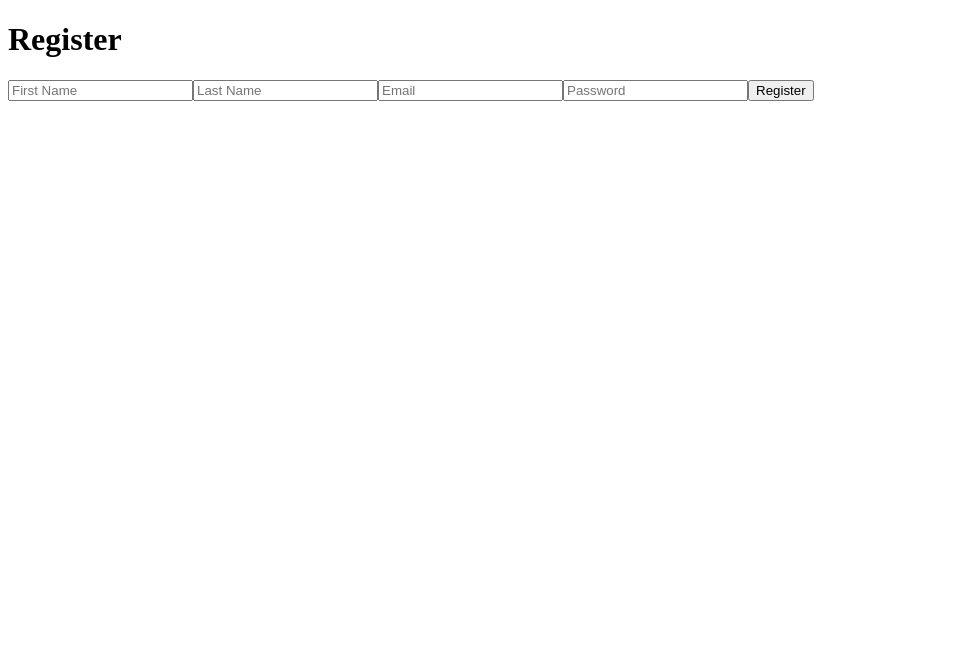
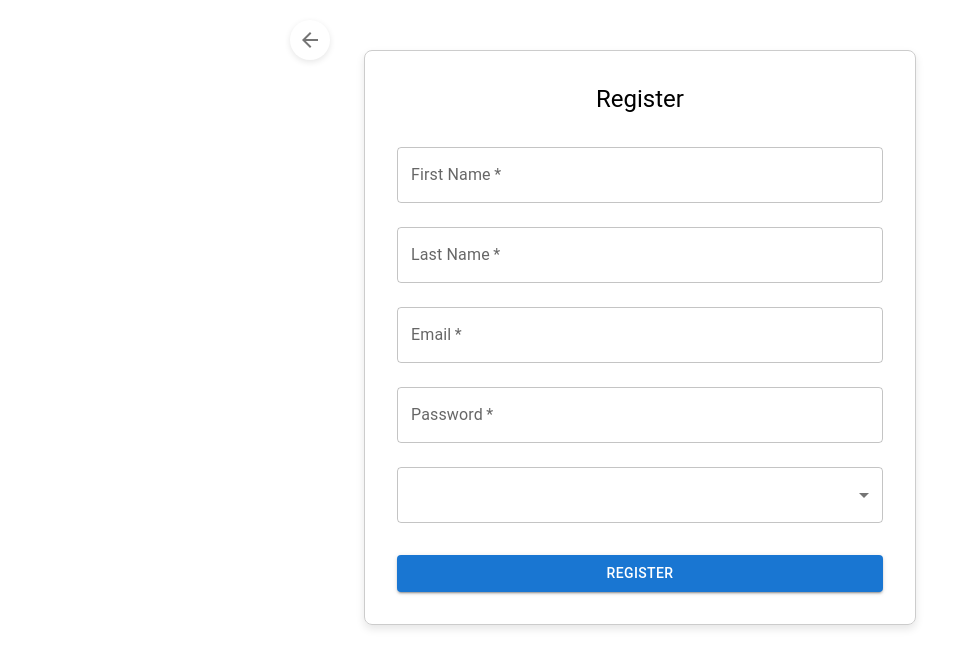
Before and after one commit to pebueno/sales-authentication-system, a React (Vite) app in the folder client/: page /register in a window 1280 px wide. Shown: the top 668 px of the page, without its empty margins (0-971 px from the left). Built offline with nearby package versions, Linux system fonts and the light colour scheme.

Commit message:
Add Material UI and finish register form

```diff
--- a/client/package.json
+++ b/client/package.json
@@ -10,6 +10,10 @@
     "preview": "vite preview"
   },
   "dependencies": {
+    "@emotion/react": "^11.13.3",
+    "@emotion/styled": "^11.13.0",
+    "@mui/icons-material": "^6.1.7",
+    "@mui/material": "^6.1.7",
     "axios": "^1.7.7",
     "jwt-decode": "^4.0.0",
     "react": "^18.3.1",
@@ -23,6 +27,7 @@
     "@types/jest": "^29.5.14",
     "@types/react": "^18.3.12",
     "@types/react-dom": "^18.3.1",
+    "@types/react-router-dom": "^5.3.3",
     "@vitejs/plugin-react": "^4.3.3",
     "eslint": "^9.13.0",
     "eslint-plugin-react-hooks": "^5.0.0",
--- a/client/src/components/LoginForm.tsx
+++ b/client/src/components/LoginForm.tsx
@@ -1,4 +1,5 @@
 import React, { useState } from 'react';
+import { TextField, Button, Box, Typography, Container } from '@mui/material';
 
 interface LoginFormProps {
   onSubmit: (data: { email: string; password: string }) => void;
@@ -10,25 +11,65 @@ const LoginForm: React.FC<LoginFormProps> = ({ onSubmit }) => {
 
   const handleSubmit = (e: React.FormEvent) => {
     e.preventDefault();
-    onSubmit({ email, password }); // Pass email and password as an object
+    onSubmit({ email, password });
   };
 
   return (
-    <form onSubmit={handleSubmit}>
-      <input
+    <Container maxWidth="sm" style={{ marginTop: '100px' }}>
+      <Box
+        component="form"
+        onSubmit={handleSubmit}
+        sx={{
+          display: 'flex',
+          flexDirection: 'column',
+          alignItems: 'center',
+          padding: '2rem',
+          border: '1px solid #ccc',
+          borderRadius: '8px',
+          boxShadow: '0 4px 8px rgba(0, 0, 0, 0.1)',
+        }}
+      >
+        <Typography variant="h5" component="h1" sx={{ marginBottom: '1rem' }}>
+          Login
+        </Typography>
+        <TextField
+          label="Email"
           type="email"
-        placeholder="Email"
           value={email}
           onChange={(e) => setEmail(e.target.value)}
+          fullWidth
+          margin="normal"
+          required
         />
-      <input
+        <TextField
+          label="Password"
           type="password"
-        placeholder="Password"
           value={password}
           onChange={(e) => setPassword(e.target.value)}
+          fullWidth
+          margin="normal"
+          required
         />
-      <button type="submit">Login</button>
-    </form>
+        <Button
+          type="submit"
+          variant="contained"
+          color="primary"
+          fullWidth
+          sx={{ marginTop: '1rem' }}
+        >
+          Login
+        </Button>
+        <Button
+          variant="outlined"
+          color="secondary"
+          fullWidth
+          sx={{ marginTop: '0.5rem' }}
+          onClick={() => (window.location.href = '/register')}
+        >
+          Register
+        </Button>
+      </Box>
+    </Container>
   );
 };
 
--- a/client/src/components/RegisterForm.tsx
+++ b/client/src/components/RegisterForm.tsx
@@ -1,11 +1,129 @@
+// import React, { useState } from 'react';
+// import {
+//   TextField,
+//   Button,
+//   MenuItem,
+//   Select,
+//   InputLabel,
+//   FormControl,
+// } from '@mui/material';
+// import { RegisterUserData } from './common/types';
+
+// type RegisterFormProps = {
+//   onSubmit: (data: RegisterUserData) => void;
+// };
+
+// const RegisterForm: React.FC<RegisterFormProps> = ({ onSubmit }) => {
+//   const [formData, setFormData] = useState<RegisterUserData>({
+//     firstName: '',
+//     lastName: '',
+//     email: '',
+//     password: '',
+//     role: 'guest',
+//   });
+
+//   const handleChange = (
+//     e: React.ChangeEvent<HTMLInputElement | { name?: string; value: unknown }>,
+//   ) => {
+//     const { name, value } = e.target;
+//     setFormData((prev) => ({
+//       ...prev,
+//       [name as string]: value as string,
+//     }));
+//   };
+
+//   const handleSubmit = (e: React.FormEvent) => {
+//     e.preventDefault();
+//     onSubmit(formData);
+//   };
+
+//   return (
+//     <form onSubmit={handleSubmit} style={{ maxWidth: 400, margin: '0 auto' }}>
+//       <TextField
+//         label="First Name"
+//         name="firstName"
+//         value={formData.firstName}
+//         onChange={handleChange}
+//         fullWidth
+//         required
+//         margin="normal"
+//       />
+//       <TextField
+//         label="Last Name"
+//         name="lastName"
+//         value={formData.lastName}
+//         onChange={handleChange}
+//         fullWidth
+//         required
+//         margin="normal"
+//       />
+//       <TextField
+//         label="Email"
+//         name="email"
+//         value={formData.email}
+//         onChange={handleChange}
+//         fullWidth
+//         required
+//         margin="normal"
+//         type="email"
+//       />
+//       <TextField
+//         label="Password"
+//         name="password"
+//         value={formData.password}
+//         onChange={handleChange}
+//         fullWidth
+//         required
+//         margin="normal"
+//         type="password"
+//       />
+//       <FormControl fullWidth margin="normal">
+//         <InputLabel id="role-select-label">Role</InputLabel>
+//         <Select
+//           value={formData.role}
+//           name="role"
+//           onChange={(e) =>
+//             setFormData((prev) => ({
+//               ...prev,
+//               role: e.target.value as RegisterUserData['role'],
+//             }))
+//           }
+//           fullWidth
+//         >
+//           <MenuItem value="guest">Guest</MenuItem>
+//           <MenuItem value="agent">Agent</MenuItem>
+//           <MenuItem value="admin">Admin</MenuItem>
+//         </Select>
+//       </FormControl>
+//       <Button variant="contained" color="primary" type="submit" fullWidth>
+//         Register
+//       </Button>
+//     </form>
+//   );
+// };
+
+// export default RegisterForm;
+
 import React, { useState } from 'react';
+import {
+  TextField,
+  Button,
+  Box,
+  Typography,
+  Select,
+  MenuItem,
+  Container,
+  IconButton,
+} from '@mui/material';
+import ArrowBackIcon from '@mui/icons-material/ArrowBack';
 import { RegisterUserData } from './common/types';
 
 type RegisterFormProps = {
   onSubmit: (data: RegisterUserData) => void;
+  onGoBack: () => void; // Callback for navigating back to Login
 };
 
-const RegisterForm: React.FC<RegisterFormProps> = ({ onSubmit }) => {
+const RegisterForm: React.FC<RegisterFormProps> = ({ onSubmit, onGoBack }) => {
   const [formData, setFormData] = useState<RegisterUserData>({
     firstName: '',
     lastName: '',
@@ -14,9 +132,21 @@ const RegisterForm: React.FC<RegisterFormProps> = ({ onSubmit }) => {
     role: 'guest',
   });
 
-  const handleChange = (e: React.ChangeEvent<HTMLInputElement>) => {
+  const handleChange = (
+    e: React.ChangeEvent<HTMLInputElement | HTMLTextAreaElement>,
+  ) => {
     const { name, value } = e.target;
     setFormData((prev) => ({ ...prev, [name]: value }));
+  };
+
+  const handleRoleChange = (
+    e: React.ChangeEvent<{ value: unknown; name?: string }>,
+  ) => {
+    const { value } = e.target;
+    setFormData((prev) => ({
+      ...prev,
+      role: value as RegisterUserData['role'],
+    }));
   };
 
   const handleSubmit = (e: React.FormEvent) => {
@@ -25,41 +155,103 @@ const RegisterForm: React.FC<RegisterFormProps> = ({ onSubmit }) => {
   };
 
   return (
-    <form onSubmit={handleSubmit}>
-      <input
-        type="text"
+    <Container
+      maxWidth="sm"
+      style={{ marginTop: '50px', position: 'relative' }}
+    >
+      <IconButton
+        onClick={onGoBack}
+        style={{
+          position: 'absolute',
+          top: '-30px',
+          left: '-50px',
+          backgroundColor: '#fff',
+          boxShadow: '0 2px 6px rgba(0, 0, 0, 0.1)',
+        }}
+      >
+        <ArrowBackIcon />
+      </IconButton>
+      <Box
+        component="form"
+        onSubmit={handleSubmit}
+        sx={{
+          display: 'flex',
+          flexDirection: 'column',
+          alignItems: 'center',
+          padding: '2rem',
+          border: '1px solid #ccc',
+          borderRadius: '8px',
+          boxShadow: '0 4px 8px rgba(0, 0, 0, 0.1)',
+        }}
+      >
+        <Typography variant="h5" component="h1" sx={{ marginBottom: '1rem' }}>
+          Register
+        </Typography>
+        <TextField
+          label="First Name"
           name="firstName"
-        placeholder="First Name"
           value={formData.firstName}
           onChange={handleChange}
+          fullWidth
+          margin="normal"
           required
         />
-      <input
-        type="text"
+        <TextField
+          label="Last Name"
           name="lastName"
-        placeholder="Last Name"
           value={formData.lastName}
           onChange={handleChange}
+          fullWidth
+          margin="normal"
           required
         />
-      <input
-        type="email"
+        <TextField
+          label="Email"
           name="email"
-        placeholder="Email"
           value={formData.email}
           onChange={handleChange}
+          fullWidth
+          margin="normal"
           required
         />
-      <input
+        <TextField
+          label="Password"
+          name="password"
           type="password"
-        name="password"
-        placeholder="Password"
           value={formData.password}
           onChange={handleChange}
+          fullWidth
+          margin="normal"
           required
         />
-      <button type="submit">Register</button>
-    </form>
+        <Select
+          value={formData.role}
+          // onChange={handleRoleChange}
+          onChange={(e) =>
+            setFormData((prev) => ({
+              ...prev,
+              role: e.target.value as RegisterUserData['role'],
+            }))
+          }
+          fullWidth
+          displayEmpty
+          sx={{ margin: '16px 0' }}
+        >
+          <MenuItem value="customer">Customer</MenuItem>
+          <MenuItem value="agent">Agent</MenuItem>
+          <MenuItem value="admin">Admin</MenuItem>
+        </Select>
+        <Button
+          type="submit"
+          variant="contained"
+          color="primary"
+          fullWidth
+          sx={{ marginTop: '1rem' }}
+        >
+          Register
+        </Button>
+      </Box>
+    </Container>
   );
 };
 
--- a/client/src/pages/LoginPage.tsx
+++ b/client/src/pages/LoginPage.tsx
@@ -18,12 +18,7 @@ const LoginPage: React.FC = () => {
     }
   };
 
-  return (
-    <div>
-      <h1>Login</h1>
-      <LoginForm onSubmit={handleLogin} />
-    </div>
-  );
+  return <LoginForm onSubmit={handleLogin} />;
 };
 
 export default LoginPage;
--- a/client/src/pages/RegisterPage.tsx
+++ b/client/src/pages/RegisterPage.tsx
@@ -1,12 +1,12 @@
 import React from 'react';
+import RegisterForm from '../components/RegisterForm';
 import { useNavigate } from 'react-router-dom';
 import { useAuth } from '../hooks/useAuth';
-import RegisterForm from '../components/RegisterForm';
 import { RegisterUserData } from '../components/common/types';
 
 const RegisterPage: React.FC = () => {
+  const { register } = useAuth();
   const navigate = useNavigate();
-  const { register } = useAuth();
 
   const handleRegister = async (data: RegisterUserData) => {
     try {
@@ -14,17 +14,16 @@ const RegisterPage: React.FC = () => {
       alert('Registration successful! Please log in.');
       navigate('/login');
     } catch (error) {
-      console.error('Registration failed:', error);
-      alert('Registration failed. Please try again.');
+      alert('Registration failed.');
+      console.error('Error during registration:', error);
     }
   };
 
-  return (
-    <div className="card">
-      <h1>Register</h1>
-      <RegisterForm onSubmit={handleRegister} />
-    </div>
-  );
+  const handleGoBack = () => {
+    navigate('/login');
+  };
+
+  return <RegisterForm onSubmit={handleRegister} onGoBack={handleGoBack} />;
 };
 
 export default RegisterPage;
```
Also changed, not shown: 1 other file (tests, documents, lock files or other folders). Lines whose indentation alone changed are shown as unchanged.
